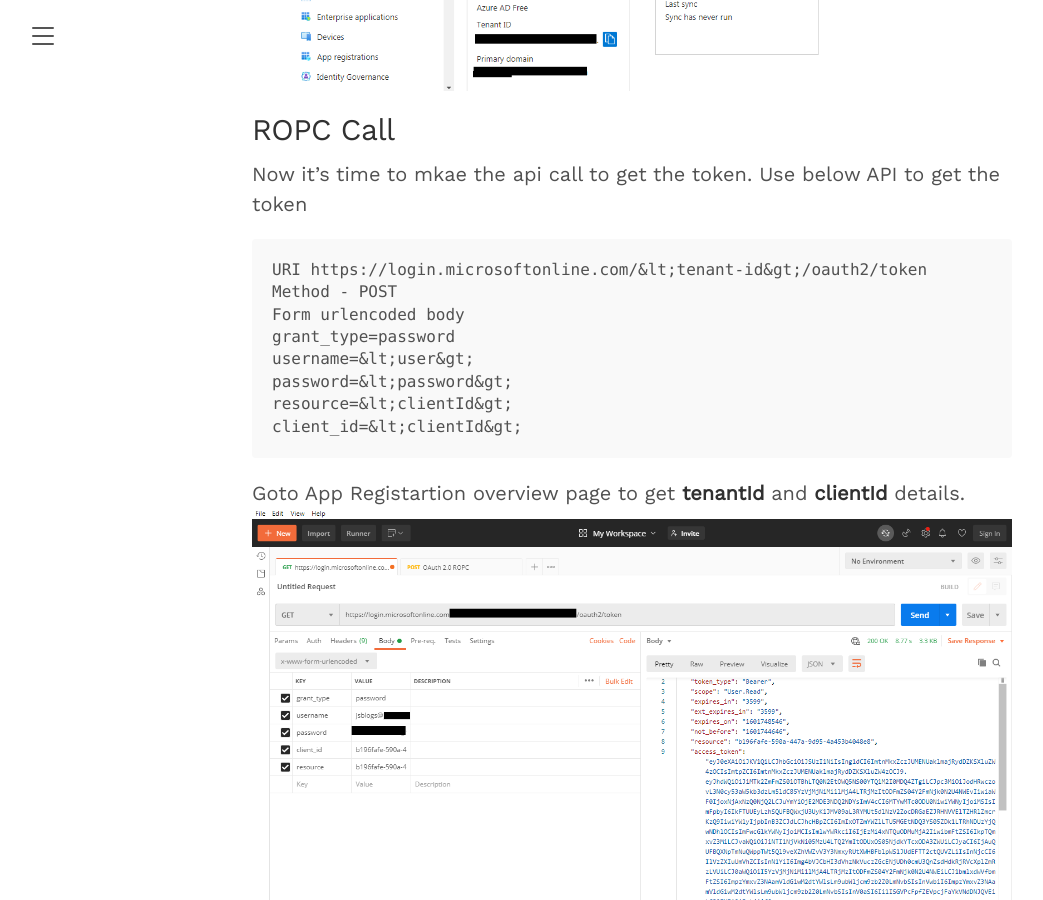
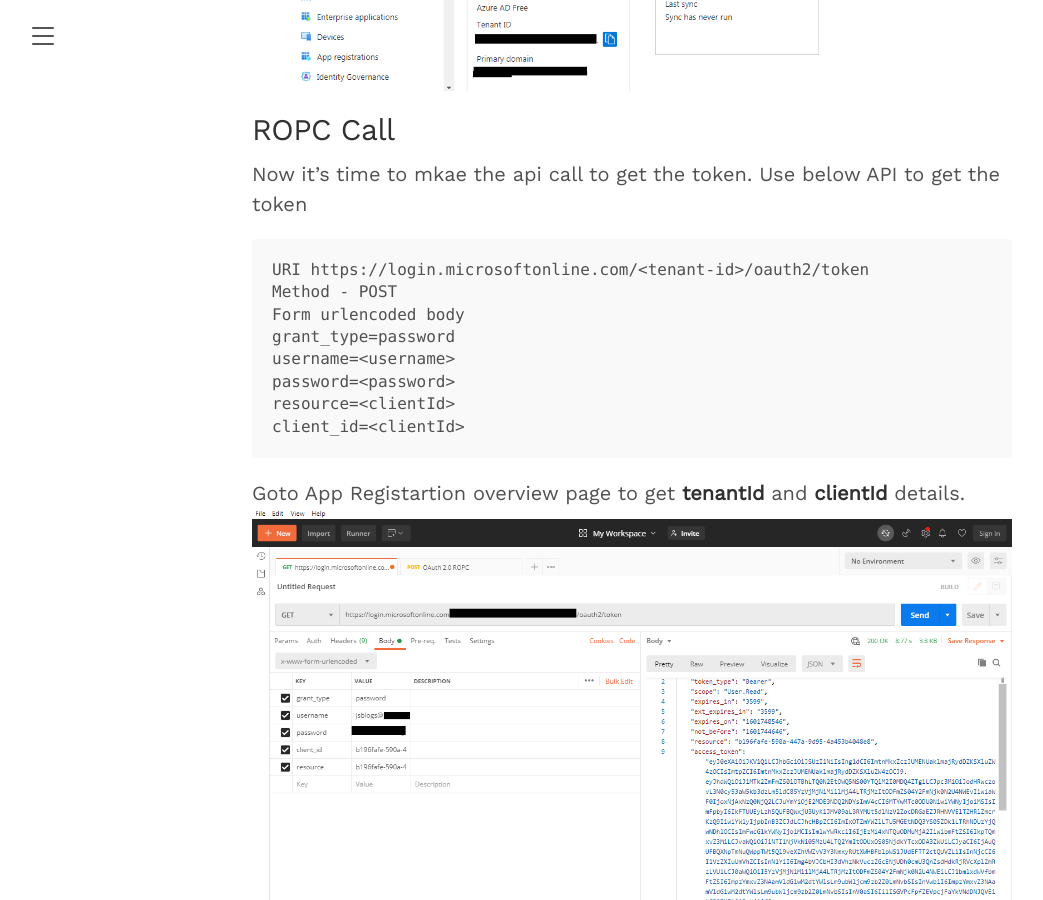
Before and after one commit to jsblogs/jsblogs.github.io, a Jekyll site: the page built from _posts/blogs/azure/2020-09-30-Azure-Resource-Owner-Password-Credentials-flow.md, in a window 1280 px wide and 900 px high, scrolled down 4718 px. Shown: the whole window, without its empty margins (8-1051 px from the left). Built offline with Jekyll 4.4.1, drawn with Linux system fonts in a browser that asks for light colours; nearby versions of some CDN libraries; comment, search, counter and statistics services are not loaded.

Commit message:
diamond bracket changed

````diff
--- a/_posts/blogs/azure/2020-09-30-Azure-Resource-Owner-Password-Credentials-flow.md
+++ b/_posts/blogs/azure/2020-09-30-Azure-Resource-Owner-Password-Credentials-flow.md
@@ -60,14 +60,14 @@
 Use below API to get the token
 
 ```
-URI https://login.microsoftonline.com/&lt;tenant-id&gt;/oauth2/token
+URI https://login.microsoftonline.com/<tenant-id>/oauth2/token
 Method - POST
 Form urlencoded body
 grant_type=password
-username=&lt;user&gt;
-password=&lt;password&gt;
-resource=&lt;clientId&gt;
-client_id=&lt;clientId&gt;
+username=<username>
+password=<password>
+resource=<clientId>
+client_id=<clientId>
 ```
 Goto App Registartion overview page to get __tenantId__ and __clientId__ details.
 ![Token](/public/images/blogs/azure/token.png)
````
